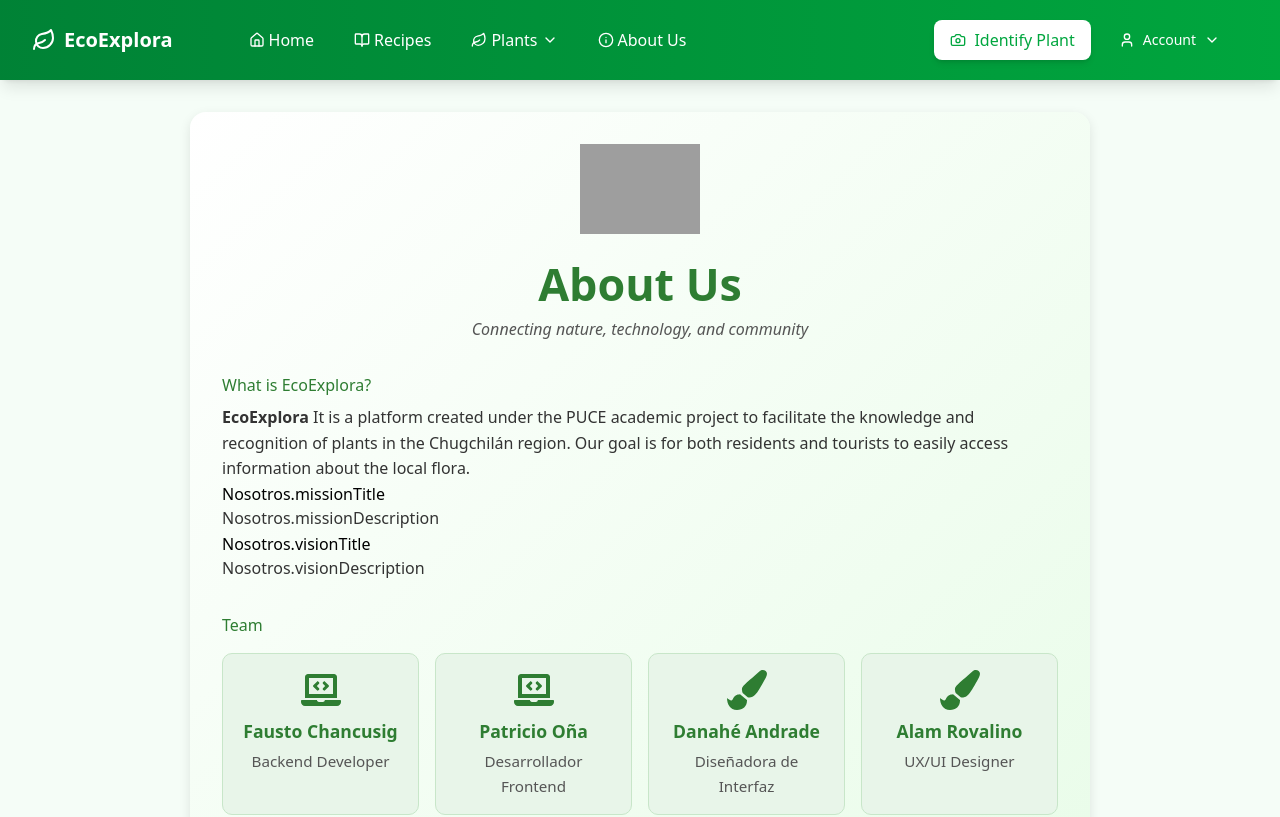
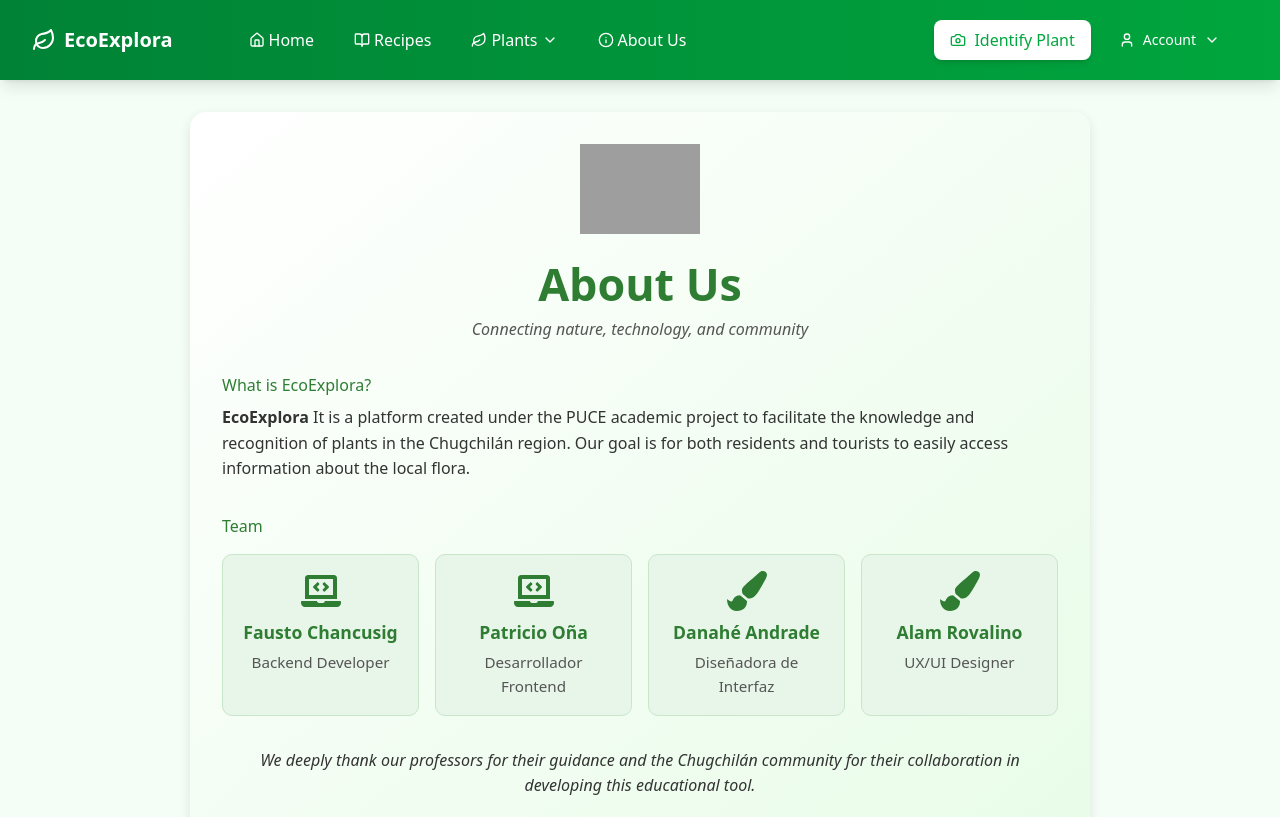
Before and after one commit to Patricio-Ona/EcoExplora, a Next.js app: page /en/nosotros in a window 1280 px wide. Shown: the top 817 px of the page. Built offline with nearby package versions, Linux system fonts and the light colour scheme; grey boxes are pictures that could not be loaded.

Commit message:
control de errores

```diff
--- a/src/app/[locale]/nosotros/page.tsx
+++ b/src/app/[locale]/nosotros/page.tsx
@@ -25,12 +25,6 @@
                     <p>
                         <strong>EcoExplora</strong> {t('whatIsDescription')}
                     </p>
-
-                    <h3>{t('missionTitle')}</h3>
-                    <p>{t('missionDescription')}</p>
-
-                    <h3>{t('visionTitle')}</h3>
-                    <p>{t('visionDescription')}</p>
                 </section>
 
                 <section className='nosotros-section'>
```
